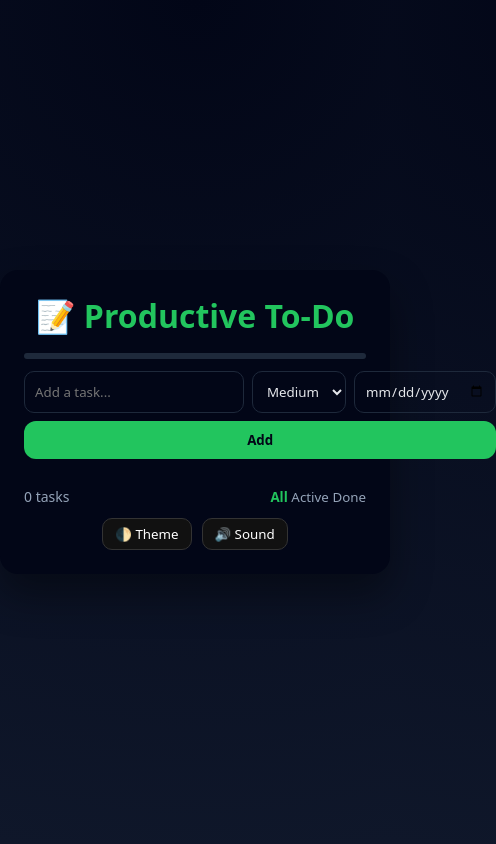
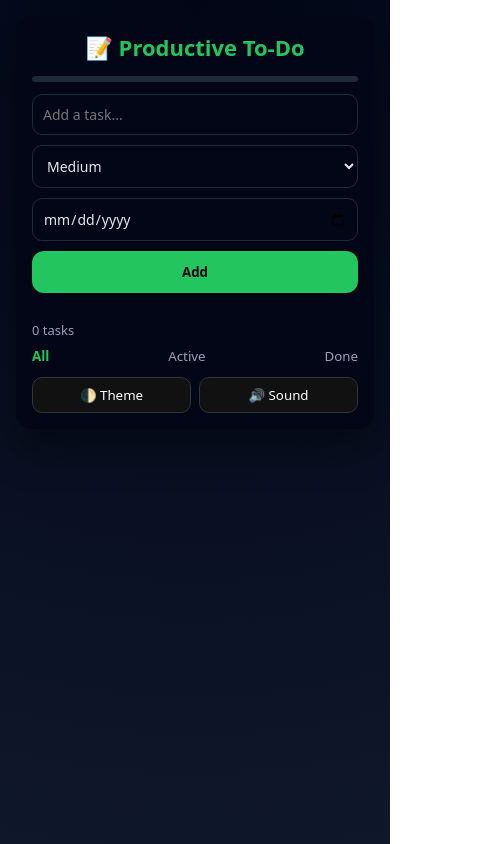
Before and after one commit to abdulkarimnasimiy/to-do-app, a plain HTML site: page index.html in a window 390 px wide. Shown: the whole page, 496 px wide, since content can reach past the window. Drawn offline with Linux system fonts and the light colour scheme.

Commit message:
Added Responsive

```diff
--- a/style.css
+++ b/style.css
@@ -173,3 +173,84 @@ input[type="date"]{
   border-radius:10px;
   padding:6px 12px;
 }
+
+@media (max-width: 520px) {
+  body {
+    padding: 16px;
+    align-items: flex-start;
+  }
+
+  .app {
+    width: 100%;
+    max-width: 100%;
+    padding: 16px;
+    border-radius: 16px;
+  }
+
+  h1 {
+    font-size: 22px;
+    margin-bottom: 14px;
+  }
+
+  #todo-form {
+    grid-template-columns: 1fr;
+    gap: 10px;
+  }
+
+  #todo-input,
+  select,
+  input[type="date"] {
+    width: 100%;
+    font-size: 14px;
+  }
+
+  #todo-form button {
+    width: 100%;
+    padding: 12px;
+  }
+
+
+  .todo {
+    padding: 10px;
+    gap: 10px;
+  }
+
+  .todo span {
+    font-size: 14px;
+    line-height: 1.25rem;
+  }
+
+  .badge {
+    font-size: 10px;
+    padding: 2px 6px;
+  }
+
+  .footer {
+    flex-wrap: wrap;
+    gap: 8px;
+    font-size: 13px;
+  }
+
+  .filters {
+    width: 100%;
+    display: flex;
+    justify-content: space-between;
+    gap: 10px;
+  }
+
+  .controls {
+    flex-wrap: wrap;
+    gap: 8px;
+  }
+
+  .controls button {
+    flex: 1 1 140px;
+    padding: 8px 12px;
+  }
+}
+
+@media (max-width: 360px) {
+  h1 { font-size: 20px; }
+  .app { padding: 14px; }
+  .filters { gap: 6px; }
+}
```
